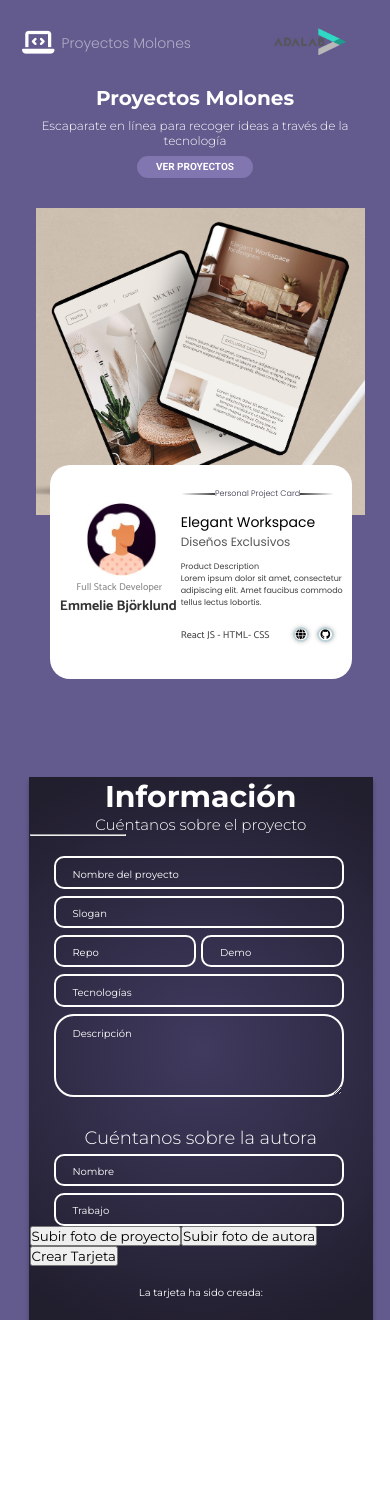
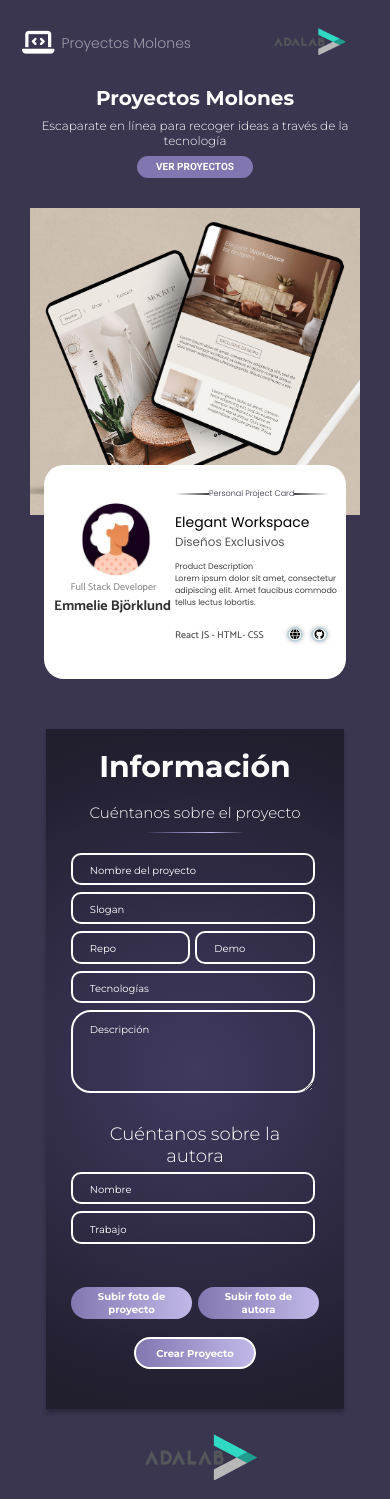
Before and after one commit to Adalab/project-promo-u-module-3-team-4, a React (Vite) app: page / in a window 390 px wide. Before the commit the page ends 1320 px from the top, so only its background shows below. Built offline with nearby package versions, Linux system fonts and the light colour scheme.

Commit message:
finish responsive mobile

```diff
--- a/src/components/App.jsx
+++ b/src/components/App.jsx
@@ -79,7 +79,7 @@ function App() {
 
             <section className="form__askInfo">
               <p className="form__askInfo--subtitle">Cuéntanos sobre el proyecto</p>
-              <hr className="form__askInfo--line" />
+              <div className="form__askInfo--line"></div>
             </section>
 
             <fieldset className="form__project">
@@ -177,23 +177,28 @@ function App() {
               />
             </fieldset>
 
-            <section className="buttons-img">
-              <button className="btn">Subir foto de proyecto</button>
-              <button className="btn">Subir foto de autora</button>
+            <section className="form__buttons">
+              <button className="form__buttons--btn">Subir foto de proyecto</button>
+              <button className="form__buttons--btn">Subir foto de autora</button>
             </section>
-            <section className="buttons-img">
-              <button className="btn-large">
-                Crear Tarjeta
+            <section className="form__button">
+              <button className="form__button--btnLarge">
+                Crear Proyecto
               </button>
             </section>
 
             <section className="card">
-              <span className=""> La tarjeta ha sido creada: </span>
+              <span className="hidden"> La tarjeta ha sido creada: </span>
               <a href="" className="" target="_blank" rel="noreferrer"> </a>
             </section>
           </section>
         </section>
       </main>
+      <footer className='footer'>
+        <a className='footer__logo' href="https://adalab.es/">
+          <img className='footer__logo--img' src={logo} alt="Logo Adalab" />
+        </a>
+      </footer>
     </div>
     </>
   );
--- a/src/styles/App.scss
+++ b/src/styles/App.scss
@@ -6,10 +6,9 @@
 @import 'layout/hero.scss';
 @import 'layout/preview.scss';
 @import 'layout/form.scss';
+@import 'layout/footer.scss';
 
-.container {
-  background-color: #635a8d;
-}
+
 // .container {
 //   background-color: #302c42;
 //   height: 100vh;
--- /dev/null
+++ b/src/styles/layout/footer.scss
@@ -0,0 +1,14 @@
+.footer {
+    width: 100%;
+    height: 9rem;
+    padding-top: 2.5rem;
+    padding-bottom: 1.9rem;
+    display: flex;
+    justify-content: center;
+    &__logo {
+        &--img {
+            width: 12.3rem;
+            height: 4.6rem;
+        }
+    }
+}
--- a/src/styles/layout/form.scss
+++ b/src/styles/layout/form.scss
@@ -1,28 +1,35 @@
 .form{
     background-image: radial-gradient(circle at 50% 50%, $dusk, #211e2e 92%);
-    box-shadow: 0 4px 4px 0 rgba(0, 0, 0, 0.25);
-    border: solid 1px rgba(0, 0, 0, 0);
+    box-shadow: 0 4px 4px 0 #00000040;
+    border: solid 1px #00000000;
+    width: 29.81rem;
+    height: 68rem;
 
     &__title{
         @include textStyle ($montserrat, $bold, 3rem, $white);
         text-align: center;
+        padding-top: 1.72rem;
     }
 
     &__askInfo{
-
+        display: flex;
+        flex-direction: column;
+        align-items: center;
         &--subtitle{
             @include textStyle($montserrat, $light, 1.5rem, $white);
             text-align: center;
+            padding-top: 1.8rem;
+            padding-bottom: 1rem;
         }
 
         &--line{
-            color: $white; // Arreglar esto
+            background-image: linear-gradient(to left, #343045,  #c0b7e8, $darkLilac, #343045);
             width: 9.68rem;
             height: 0.1rem;
             margin-bottom: 2rem;
+            border: none;
             }
         }
-
     &__project{
         border: none;
         display: flex;
@@ -70,6 +77,8 @@
         }
         &--line{
             display: none;
+            background-image: linear-gradient(to left, #343045 100%, #c0b7e8 65%, $darkLilac 31%, #343045 0%);
+            border: none;
                     //la linea va en los media queries
         }
     }
@@ -94,4 +103,35 @@
             }
         }
     }
+
+    &__buttons{
+        display: flex;
+        justify-content: center;
+        gap: 0.57rem;
+        padding-top: 4.3rem;
+        &--btn{
+            @include textStyle($montserrat, $bold, 1rem, $white);
+            width: 12.12rem;
+            height: 3.26rem;
+            border: none;
+            border-radius: 4rem;
+            background-image: linear-gradient(to right, $darkLilac -2%, #c0b7e8 98%);
+            padding-inline: 1.4rem;
+        }
+    }
+
+    &__button{
+        display: flex;
+        justify-content: center;
+        padding-top: 1.74rem;
+        &--btnLarge{
+            @include textStyle($montserrat, $bold, 1rem, $white);
+            width: 12.12rem;
+            height: 3.26rem;
+            border: solid 0.2rem $white;
+            border-radius: 4rem;
+            background-image: linear-gradient(to right, $darkLilac -2%, #c0b7e8 98%);
+            padding-inline: 1.4rem;
+        }
+    }
 }
--- a/src/styles/layout/header.scss
+++ b/src/styles/layout/header.scss
@@ -1,3 +1,6 @@
+.container {
+  background-color: #3a3650;
+}
 .header {
   height: 8.6rem;
   display: flex;
--- a/src/styles/layout/preview.scss
+++ b/src/styles/layout/preview.scss
@@ -1,9 +1,8 @@
 .section {
   display: flex;
-  padding-left: 2.86rem;
-  padding-right: 1.7rem;
-  gap: 4.8rem;
+  align-items: center;
   flex-direction: column;
+  padding-inline: 4rem;
   @media (min-width: 768px){
     flex-direction: row;
   }
@@ -14,8 +13,12 @@
   align-items: center;
   padding-top: 3.06rem;
   &__img{
-    width: 32.9rem;
-    height: 30.7rem;
+    width: 30.94rem;
+    height: 28.7rem;
+    @media (min-width: 330px){
+      width: 32.94rem;
+      height: 30.7rem;
+    }
     @media (min-width: 768px){
       width: 48.78rem;
       height: 54.57rem;
```
